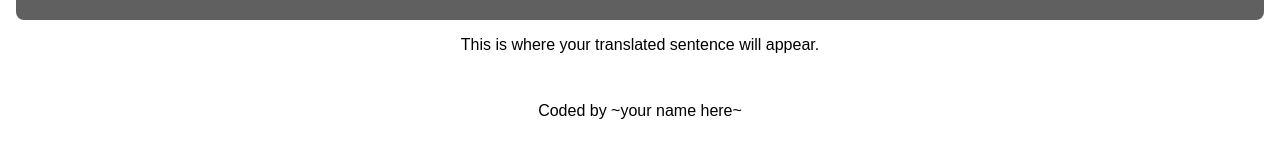
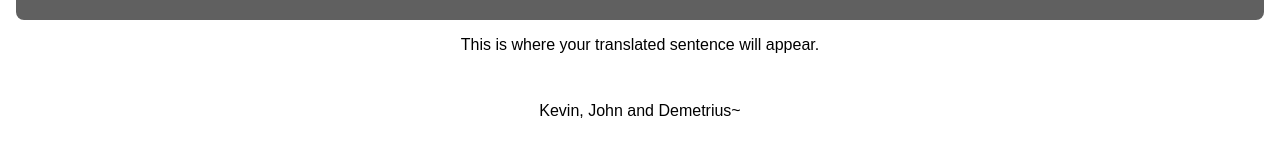
Before and after one commit to learn-academy-2021-echo/pig-latin-teamglue, a React (Create React App) app: page / in a window 1280 px wide. Shown: the part 505-662 px from the top of the page. Built offline with nearby package versions, Linux system fonts and the light colour scheme.

Commit message:
final pig-latin-assignment

```diff
--- a/src/App.js
+++ b/src/App.js
@@ -38,6 +38,14 @@ class App extends Component {
         );
       });
       console.log("vowelsArray:", vowelsArray);
+      //Create a punctuation variable that contains unwanted characters
+      //Set up a regExp class that will filter out punctuation.
+      //Apply regExp to currentWord variable and replace with empty   string.
+
+      var punctuation = '!"#$%&\'()*+,-./:;<=>?@[\\]^_`{|}~';
+      var regExp = new RegExp('[' + punctuation + ']', 'g');
+      currentWord = currentWord.replace(regExp, '');
+      //Make all words lower case.
 
       currentWord = currentWord.toLowerCase();
 
@@ -146,7 +154,7 @@ class App extends Component {
           <button onClick={this.restartGame}>Clear</button>
         </div>
         <p>{this.state.phraseTranslated}</p>
-        <footer>Coded by ~your name here~</footer>
+        <footer>Kevin, John and Demetrius~</footer>
       </>
     );
   }
```
